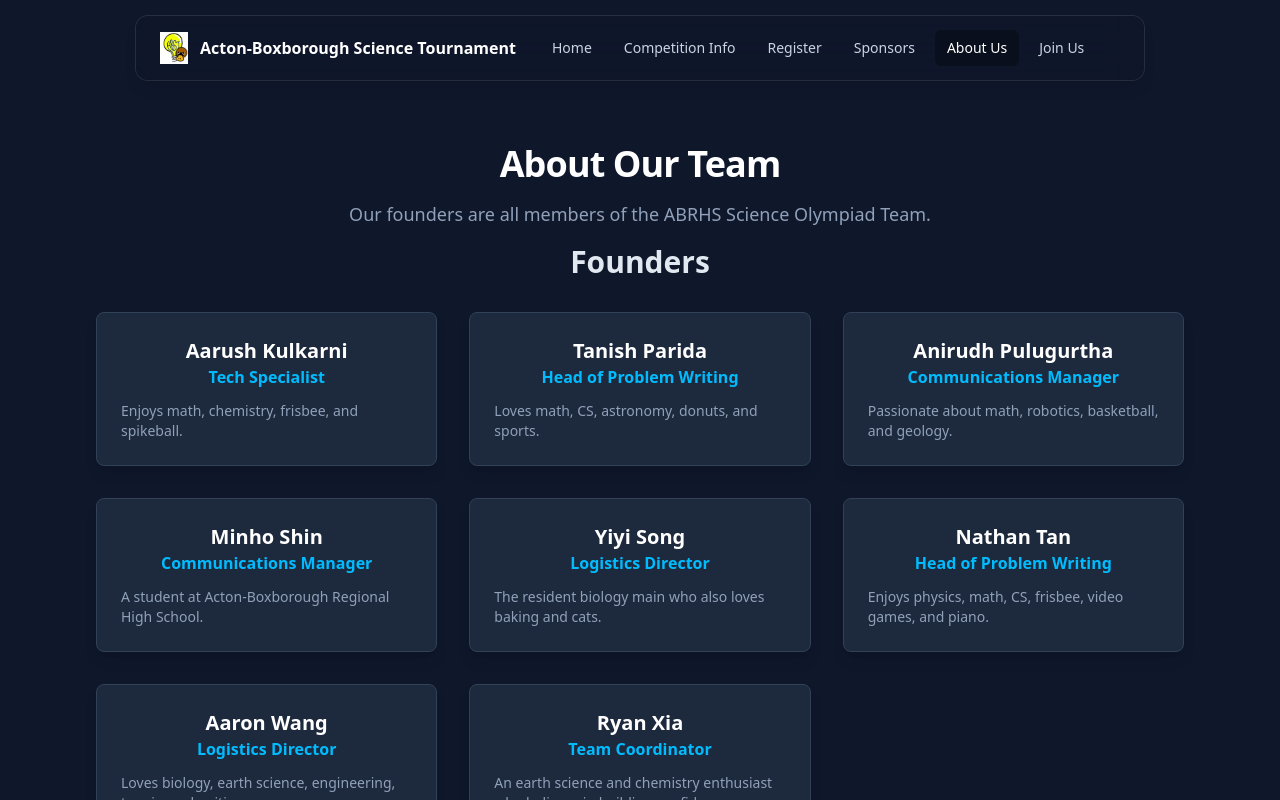
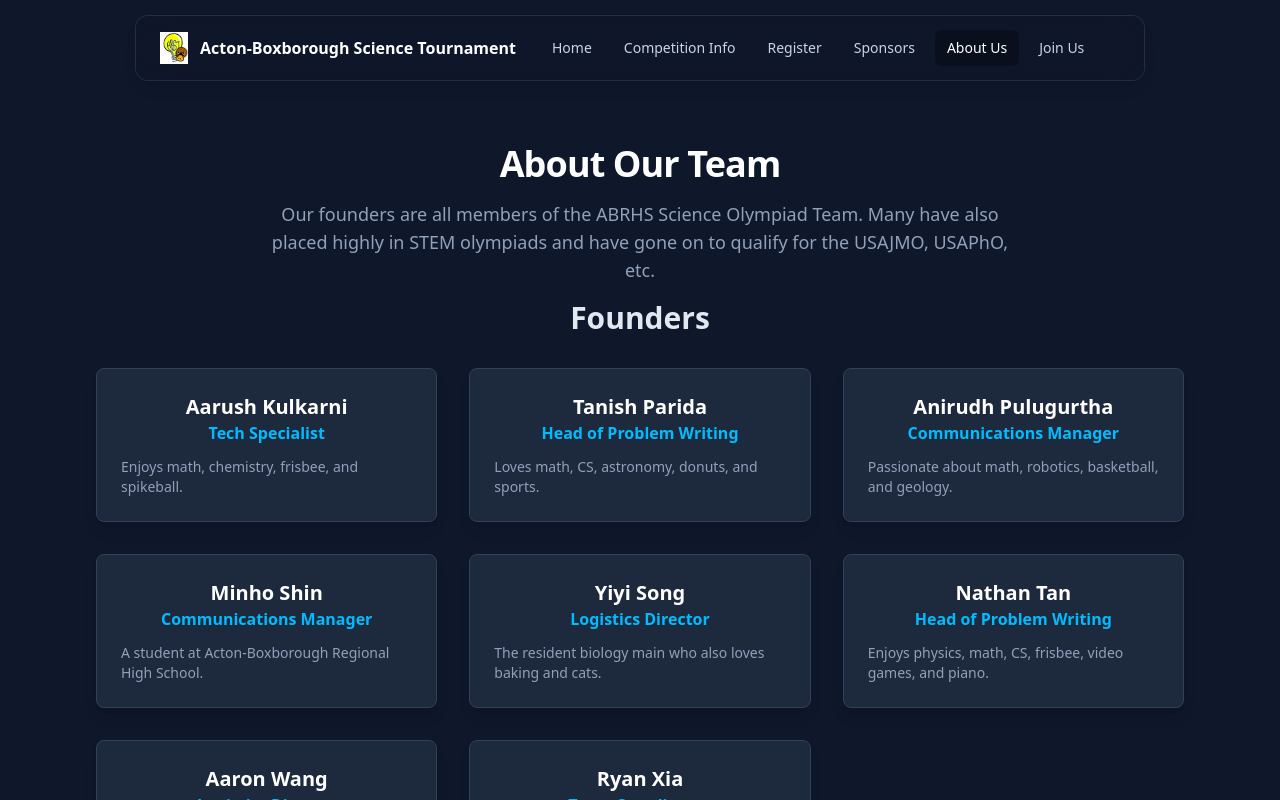
Before and after one commit to ak4774blog/abst-website, a React (Vite) app: page /about in a window 1280 px wide. Shown: the top 800 px of the page. Built offline with nearby package versions, Linux system fonts and the light colour scheme.

Commit message:
addition

```diff
--- a/src/pages/AboutUs.jsx
+++ b/src/pages/AboutUs.jsx
@@ -59,7 +59,7 @@ export default function AboutUs() {
       <div className="mb-4 text-center">
         <h1 className="text-4xl font-extrabold tracking-tight text-white">About Our Team</h1>
         <p className="mx-auto mt-4 max-w-3xl text-lg text-slate-400">
-          Our founders are all members of the ABRHS Science Olympiad Team.
+          Our founders are all members of the ABRHS Science Olympiad Team. Many have also placed highly in STEM olympiads and have gone on to qualify for the USAJMO, USAPhO, etc.
         </p>
       </div>
 
```
